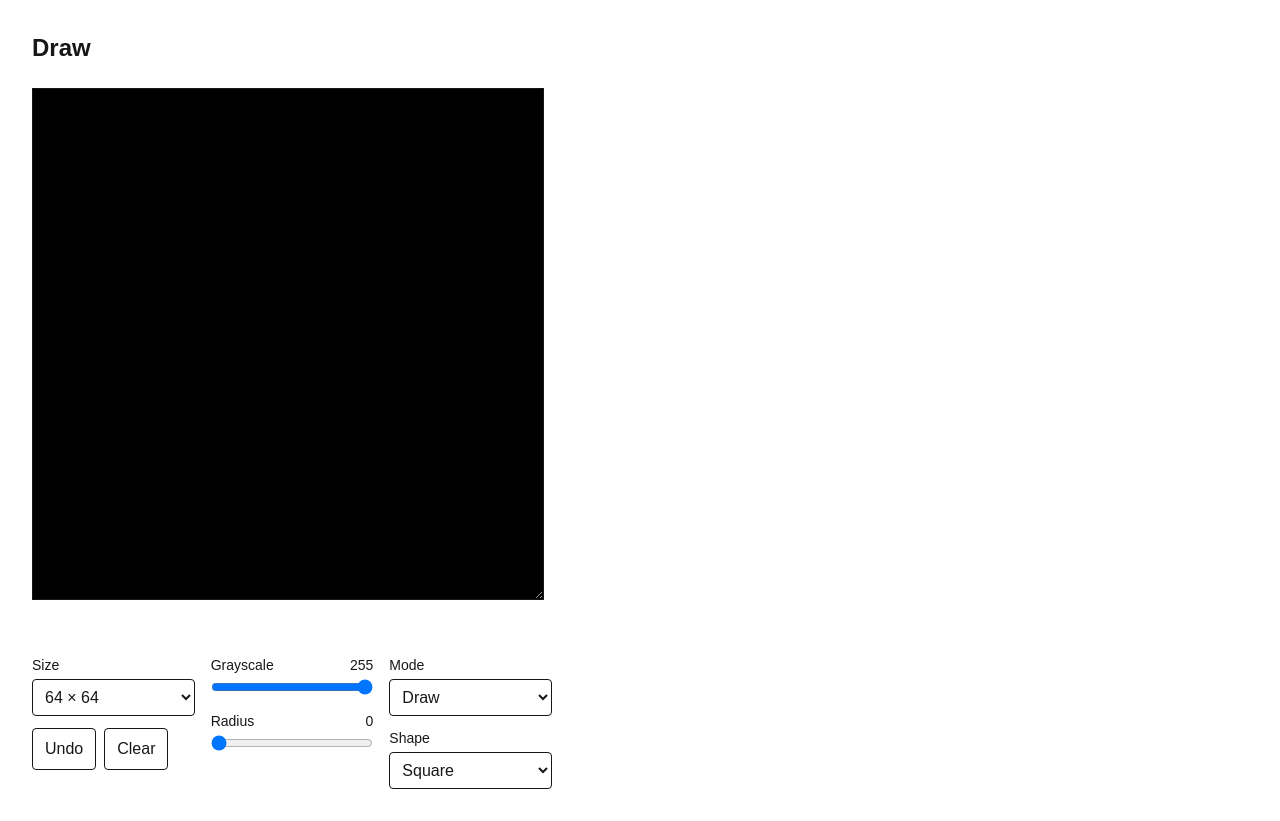
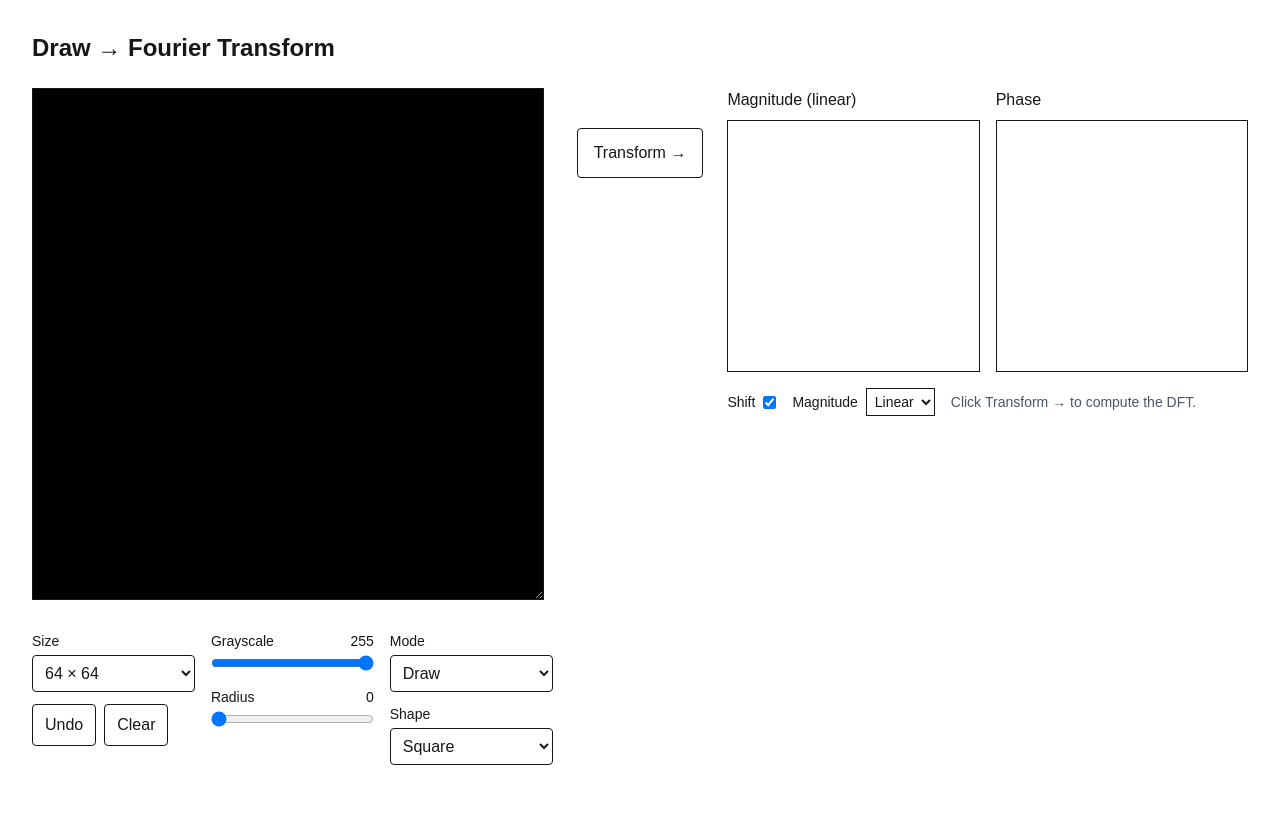
Before and after one commit to cassidyjennings/ft-visualizer, a Next.js app: page /draw in a window 1280 px wide. After the commit the page ends 800 px from the top, so only its background shows below. Built offline with nearby package versions, Linux system fonts and the light colour scheme.

Commit message:
Combine draw and spectrum functionality

```diff
--- a/src/app/draw/page.tsx
+++ b/src/app/draw/page.tsx
@@ -1,56 +1,132 @@
 "use client";
 
-import { useEffect, useRef, useState } from "react";
+import { useEffect, useRef, useState, useMemo } from "react";
 import CanvasGrid, { CanvasGridHandle } from "@/components/CanvasGrid";
+import { makeFFTWorker } from "@/lib/workers/fftWorkerClient";
+import type { FFTRequest, FFTResponse } from "@/lib/workers/fft.worker";
 import type { BrushMode, BrushShape, BrushSettings } from "@/lib/image/brush";
 
+type MagScale = "linear" | "log";
+
+function clamp01(x: number) {
+  return Math.max(0, Math.min(1, x));
+}
+
 export default function DrawPage() {
+  // Canvas ref
+  const canvasRef = useRef<CanvasGridHandle | null>(null);
+
+  // Worker
+  const workerRef = useRef<Worker | null>(null);
+
+  // Spectrum canvases
+  const magCanvasRef = useRef<HTMLCanvasElement | null>(null);
+  const phaseCanvasRef = useRef<HTMLCanvasElement | null>(null);
+
+  // Size + brush controls
   const [size, setSize] = useState(64);
   const [value, setValue] = useState(255);
   const [radius, setRadius] = useState(0);
   const [mode, setMode] = useState<BrushMode>("draw");
   const [shape, setShape] = useState<BrushShape>("square");
-  const canvasRef = useRef<CanvasGridHandle | null>(null);
 
-  const brush: BrushSettings = {
-    value,
-    radius,
-    mode,
-    shape,
+  const brush: BrushSettings = useMemo(
+    () => ({ value, radius, mode, shape }),
+    [value, radius, mode, shape],
+  );
+
+  // FFT display options
+  const [shift, setShift] = useState(true);
+  const [magScale, setMagScale] = useState<MagScale>("linear");
+
+  // FFT outputs
+  const [fftReal, setFftReal] = useState<Float32Array | null>(null);
+  const [fftImag, setFftImag] = useState<Float32Array | null>(null);
+
+  // "busy" UI
+  const [isTransforming, setIsTransforming] = useState(false);
+
+  // Init worker once
+  useEffect(() => {
+    const w = makeFFTWorker();
+    workerRef.current = w;
+
+    w.onmessage = (e: MessageEvent<FFTResponse>) => {
+      setFftReal(e.data.real);
+      setFftImag(e.data.imag);
+      setIsTransforming(false);
     };
 
+    return () => {
+      w.terminate();
+      workerRef.current = null;
+    };
+  }, []);
+
+  // Draw spectrum whenever FFT output or display options change
+  useEffect(() => {
+    if (!fftReal || !fftImag) return;
+    drawMagnitude(magCanvasRef.current, fftReal, fftImag, size, size, magScale);
+    drawPhase(phaseCanvasRef.current, fftReal, fftImag, size, size);
+  }, [fftReal, fftImag, size, magScale]);
+
+  // If size changes, clear old FFT (avoids mismatched canvas dimensions)
+  useEffect(() => {
+    setFftReal(null);
+    setFftImag(null);
+  }, [size]);
+
+  function handleTransform() {
+    const w = workerRef.current;
+    const grid = canvasRef.current;
+    if (!w || !grid) return;
+
+    setIsTransforming(true);
+
+    const pixels = grid.getImageData(); // Uint8Array length size*size
+
+    const msg: FFTRequest = {
+      width: size,
+      height: size,
+      pixels,
+      shift,
+    };
+
+    // Transfer pixels buffer to worker for speed
+    w.postMessage(msg, [pixels.buffer]);
+  }
+
+  // Ctrl/Cmd+Z undo
   useEffect(() => {
     function onKeyDown(e: KeyboardEvent) {
       const isUndo = (e.ctrlKey || e.metaKey) && e.key.toLowerCase() === "z";
       if (!isUndo) return;
-
       e.preventDefault();
       canvasRef.current?.undo();
     }
-
     window.addEventListener("keydown", onKeyDown);
     return () => window.removeEventListener("keydown", onKeyDown);
   }, []);
 
   return (
-    <main className="p-8 space-y-6">
-      <h1 className="text-2xl font-semibold">Draw</h1>
-
+    <main className="p-8">
+      <h1 className="text-2xl font-semibold mb-6">Draw → Fourier Transform</h1>
+      <div className="grid grid-cols-1 gap-6 lg:grid-cols-[1fr_auto_1fr] items-start">
+        {/* LEFT: Canvas + drawing controls */}
+        <div className="min-w-0">
           <CanvasGrid
             ref={canvasRef}
             width={size}
             height={size}
             brush={brush}
-        maxUndo={50}
-        showGrid
             initialDisplaySize={512}
-        minDisplaySize={32}
+            minDisplaySize={160}
           />
 
-      {/* Controls UNDER canvas, left-half only */}
-      <div className="mt-6 w-full md:w-1/2 max-w-130">
+          {/* Drawing controls (stacked under canvas) */}
+          <div className="mt-6 max-w-[560px]">
             <div className="grid grid-cols-1 gap-4 md:grid-cols-3 md:items-start">
-          {/* Left column: Size + Undo/Clear */}
+              {/* Size + Undo/Clear */}
               <div className="space-y-3">
                 <label className="flex flex-col gap-1">
                   <span className="text-sm font-medium">Size</span>
@@ -83,7 +159,7 @@ export default function DrawPage() {
                 </div>
               </div>
 
-          {/* Middle column: sliders stacked */}
+              {/* Sliders */}
               <div className="space-y-4">
                 <label className="flex flex-col gap-1">
                   <div className="flex items-center justify-between">
@@ -114,7 +190,7 @@ export default function DrawPage() {
                 </label>
               </div>
 
-          {/* Right column: mode + shape */}
+              {/* Mode + Shape */}
               <div className="space-y-3">
                 <label className="flex flex-col gap-1">
                   <span className="text-sm font-medium">Mode</span>
@@ -135,8 +211,8 @@ export default function DrawPage() {
                     onChange={(e) => setShape(e.target.value as BrushShape)}
                     className="border rounded p-2"
                   >
+                    <option value="circle">Circle</option>
                     <option value="square">Square</option>
-                <option value="circle">Circle</option>
                     <option value="diamond">Diamond</option>
                     <option value="cross">Cross</option>
                     <option value="hline">Horizontal line</option>
@@ -146,6 +222,142 @@ export default function DrawPage() {
               </div>
             </div>
           </div>
+        </div>
+
+        {/* MIDDLE: Transform button centered */}
+        <div className="flex justify-center lg:pt-10">
+          <button
+            onClick={handleTransform}
+            disabled={isTransforming}
+            className="border rounded px-4 py-3 font-medium disabled:opacity-50 whitespace-nowrap"
+            title="Compute DFT magnitude + phase"
+          >
+            {isTransforming ? "Transforming…" : "Transform →"}
+          </button>
+        </div>
+
+        {/* RIGHT: Magnitude + Phase side-by-side, controls underneath */}
+        <div className="min-w-0">
+          {/* Two equal canvases */}
+          <div className="grid grid-cols-2 gap-4">
+            <div className="min-w-0">
+              <div className="mb-2 font-medium">Magnitude ({magScale})</div>
+              <canvas
+                ref={magCanvasRef}
+                width={size}
+                height={size}
+                className="border w-full aspect-square"
+                style={{ imageRendering: "pixelated" }}
+              />
+            </div>
+
+            <div className="min-w-0">
+              <div className="mb-2 font-medium">Phase</div>
+              <canvas
+                ref={phaseCanvasRef}
+                width={size}
+                height={size}
+                className="border w-full aspect-square"
+                style={{ imageRendering: "pixelated" }}
+              />
+            </div>
+          </div>
+
+          {/* DFT display controls under both */}
+          <div className="mt-4 flex flex-wrap items-center gap-4 text-sm">
+            <label className="flex items-center gap-2">
+              Shift
+              <input
+                type="checkbox"
+                checked={shift}
+                onChange={(e) => setShift(e.target.checked)}
+              />
+            </label>
+
+            <label className="flex items-center gap-2">
+              Magnitude
+              <select
+                className="border p-1"
+                value={magScale}
+                onChange={(e) => setMagScale(e.target.value as MagScale)}
+              >
+                <option value="linear">Linear</option>
+                <option value="log">Log</option>
+              </select>
+            </label>
+
+            {!fftReal && (
+              <span className="text-gray-600">
+                Click <span className="font-medium">Transform →</span> to compute the DFT.
+              </span>
+            )}
+          </div>
+        </div>
+      </div>
     </main>
   );
 }
+
+function drawMagnitude(
+  canvas: HTMLCanvasElement | null,
+  real: Float32Array,
+  imag: Float32Array,
+  width: number,
+  height: number,
+  scale: "linear" | "log",
+) {
+  if (!canvas) return;
+  const ctx = canvas.getContext("2d");
+  if (!ctx) return;
+
+  const img = ctx.createImageData(width, height);
+
+  let maxV = 0;
+  const vals = new Float32Array(width * height);
+
+  for (let i = 0; i < vals.length; i++) {
+    const mag = Math.sqrt(real[i] * real[i] + imag[i] * imag[i]);
+    const v = scale === "log" ? Math.log1p(mag) : mag;
+    vals[i] = v;
+    if (v > maxV) maxV = v;
+  }
+
+  const inv = maxV > 0 ? 1 / maxV : 1;
+
+  for (let i = 0; i < vals.length; i++) {
+    const g = Math.floor(255 * clamp01(vals[i] * inv));
+    const j = i * 4;
+    img.data[j + 0] = g;
+    img.data[j + 1] = g;
+    img.data[j + 2] = g;
+    img.data[j + 3] = 255;
+  }
+
+  ctx.putImageData(img, 0, 0);
+}
+
+function drawPhase(
+  canvas: HTMLCanvasElement | null,
+  real: Float32Array,
+  imag: Float32Array,
+  width: number,
+  height: number,
+) {
+  if (!canvas) return;
+  const ctx = canvas.getContext("2d");
+  if (!ctx) return;
+
+  const img = ctx.createImageData(width, height);
+
+  for (let i = 0; i < width * height; i++) {
+    const ph = Math.atan2(imag[i], real[i]); // [-pi, pi]
+    const g = Math.floor(((ph + Math.PI) / (2 * Math.PI)) * 255);
+    const j = i * 4;
+    img.data[j + 0] = g;
+    img.data[j + 1] = g;
+    img.data[j + 2] = g;
+    img.data[j + 3] = 255;
+  }
+
+  ctx.putImageData(img, 0, 0);
+}
```
Lines whose indentation alone changed are shown as unchanged.
